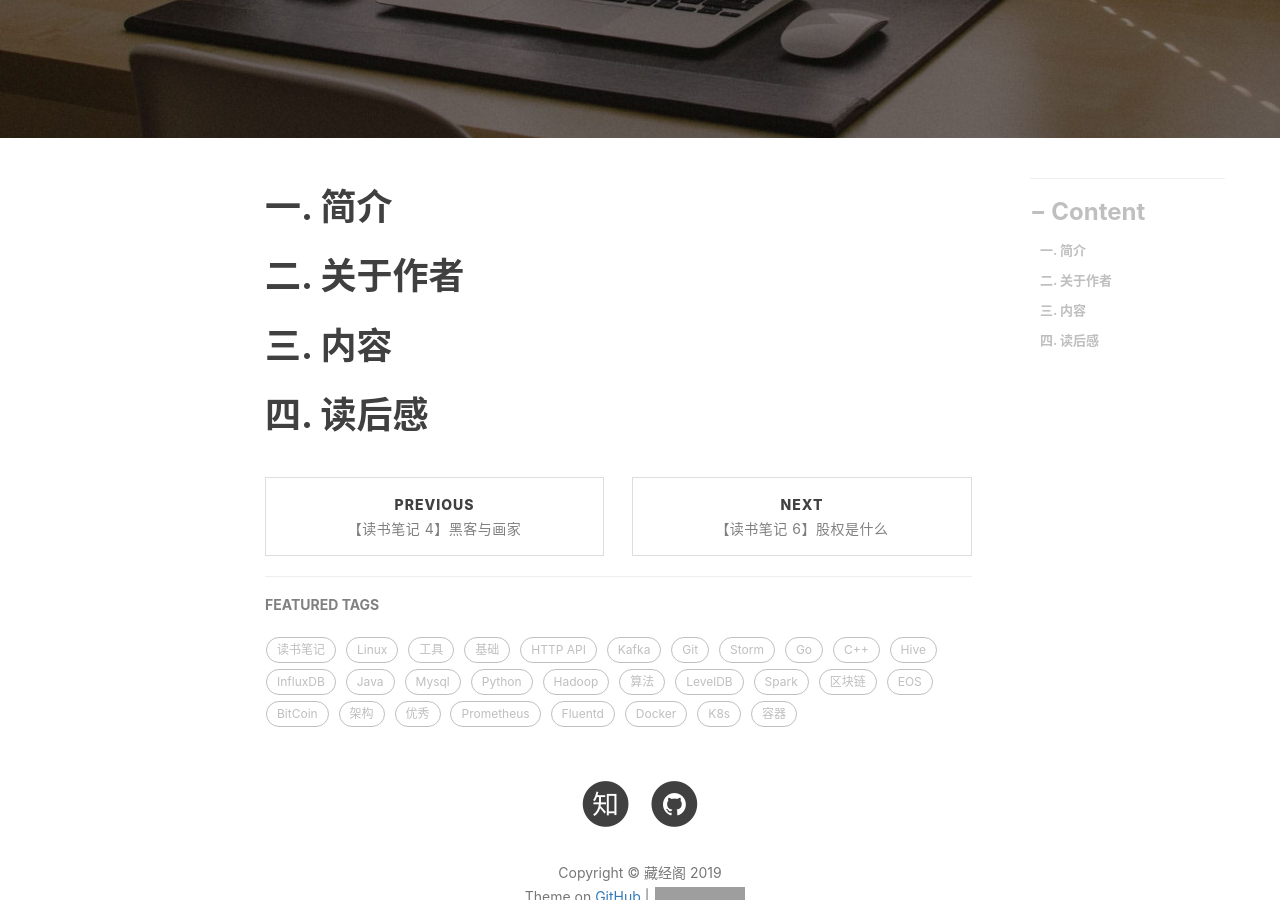
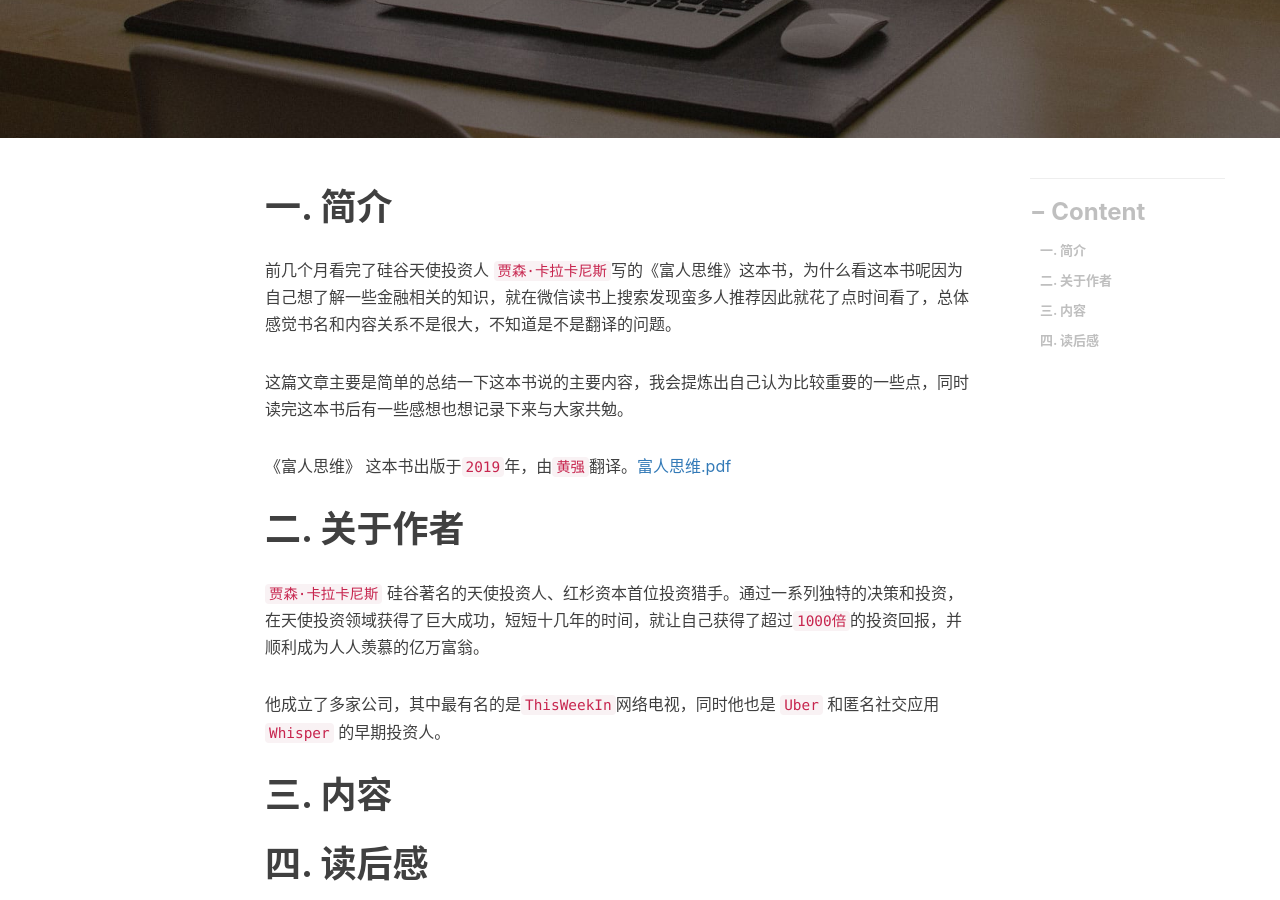
Before and after one commit to engru/chenguolin.github.io, a Jekyll site: the page built from _posts/2016-01-04-【读书笔记-5】富人思维.md, in a window 1280 px wide and 900 px high, scrolled down 319 px. Built offline with Jekyll 4.4.1, drawn with Linux system fonts in a browser that asks for light colours; nearby versions of some CDN libraries; comment, search, counter and statistics services are not loaded; grey boxes are pictures that could not be loaded.

Commit message:
Update 2016-01-04-【读书笔记-5】富人思维.md

```diff
--- a/_posts/2016-01-04-【读书笔记-5】富人思维.md
+++ b/_posts/2016-01-04-【读书笔记-5】富人思维.md
@@ -7,10 +7,16 @@ tags:          #标签
 ---
 
 # 一. 简介
+前几个月看完了硅谷天使投资人 `贾森·卡拉卡尼斯`写的《富人思维》这本书，为什么看这本书呢因为自己想了解一些金融相关的知识，就在微信读书上搜索发现蛮多人推荐因此就花了点时间看了，总体感觉书名和内容关系不是很大，不知道是不是翻译的问题。
 
+这篇文章主要是简单的总结一下这本书说的主要内容，我会提炼出自己认为比较重要的一些点，同时读完这本书后有一些感想也想记录下来与大家共勉。
+
+《富人思维》 这本书出版于`2019`年，由`黄强`翻译。[富人思维.pdf](https://github.com/chenguolin/chenguolin.github.io/blob/master/data/pdf/%E5%AF%8C%E4%BA%BA%E6%80%9D%E7%BB%B4.pdf)
 
 # 二. 关于作者
+`贾森·卡拉卡尼斯` 硅谷著名的天使投资人、红杉资本首位投资猎手。通过一系列独特的决策和投资，在天使投资领域获得了巨大成功，短短十几年的时间，就让自己获得了超过`1000倍`的投资回报，并顺利成为人人羡慕的亿万富翁。
 
+他成立了多家公司，其中最有名的是`ThisWeekIn`网络电视，同时他也是 `Uber` 和匿名社交应用 `Whisper` 的早期投资人。
 
 # 三. 内容
 
```
